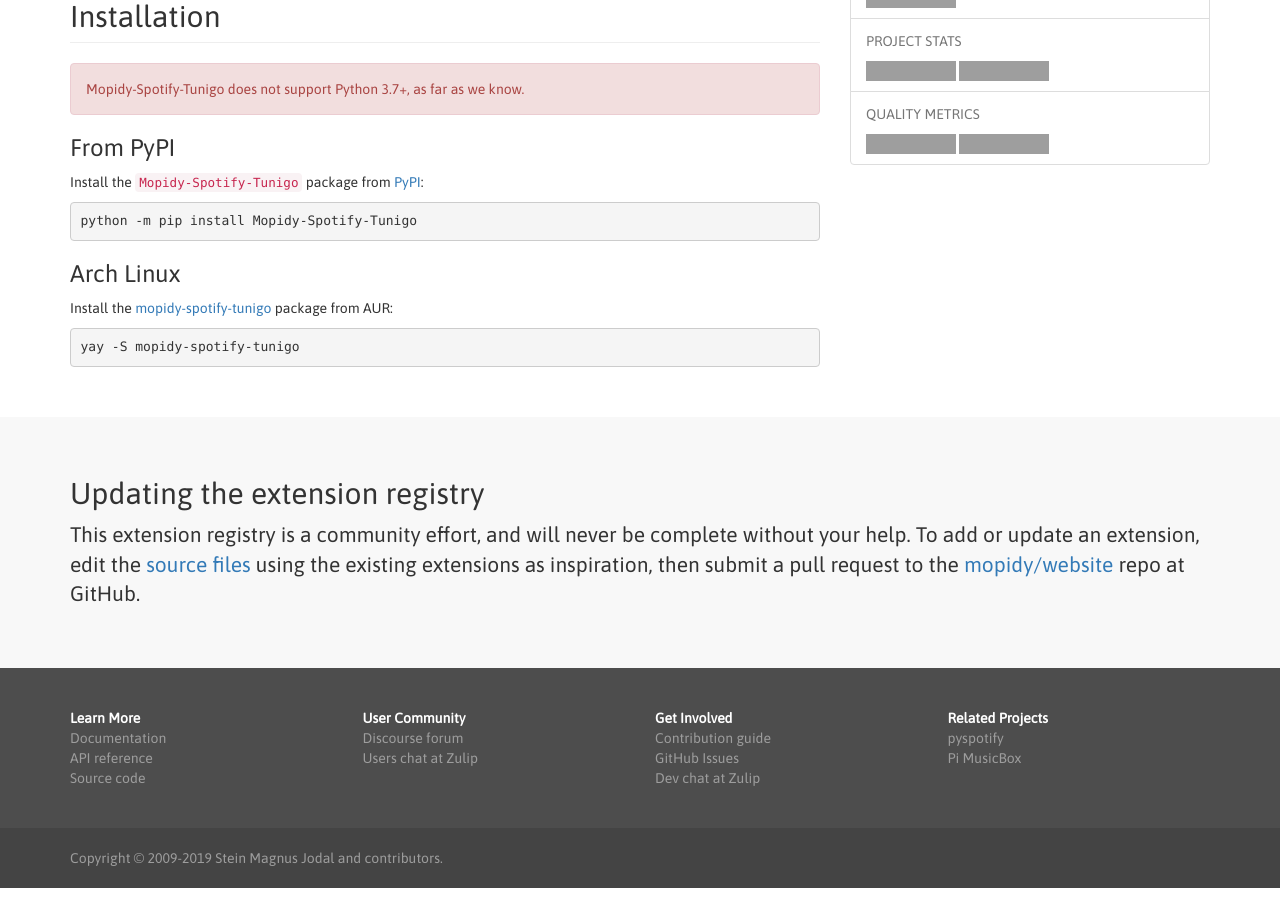
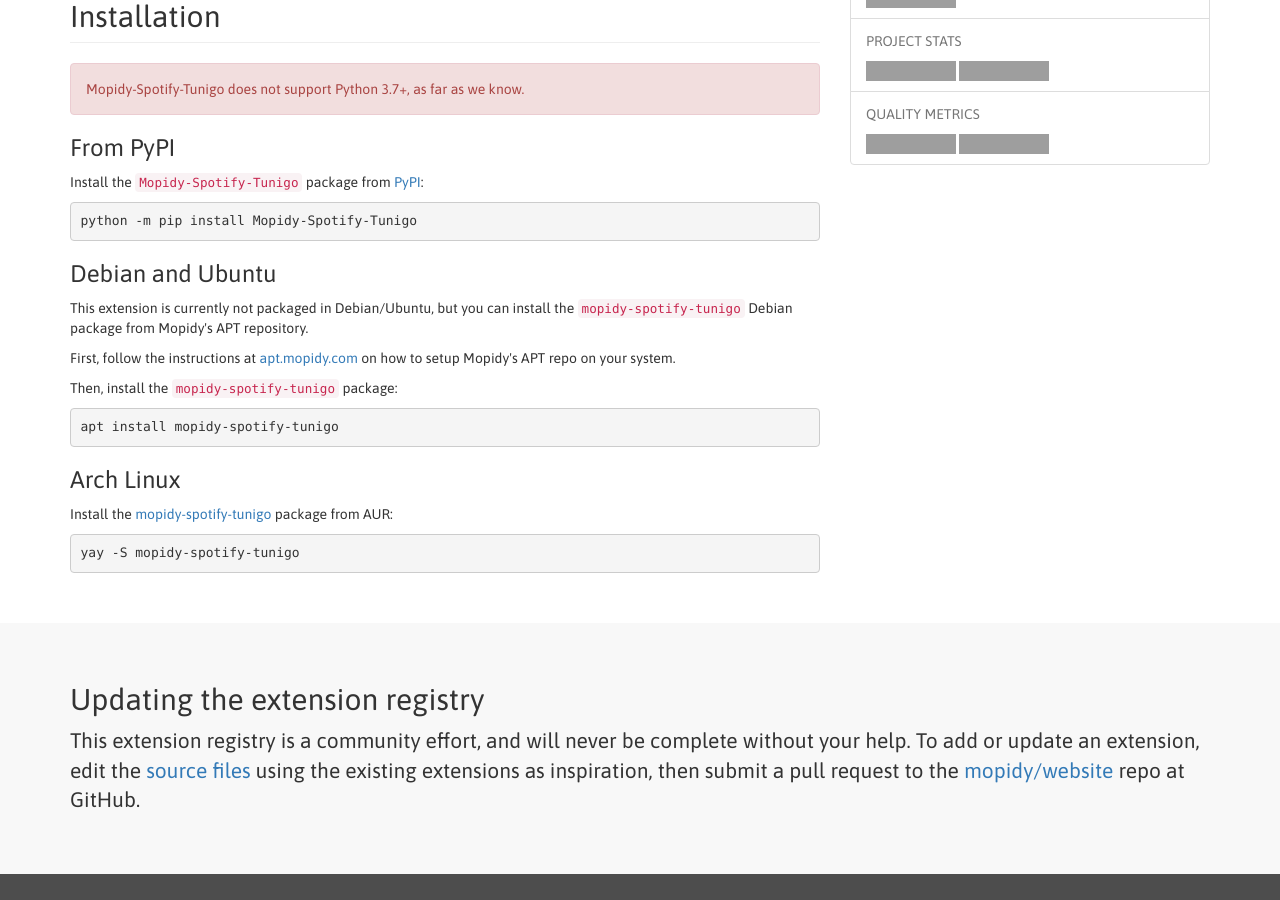
Before and after one commit to mopidy/website, a Jekyll site: the page built from _ext/spotify-tunigo.md, in a window 1280 px wide and 900 px high, scrolled down 586 px, cut to the strip 0-900 px from the top of the window. Built offline with Jekyll 4.4.1, drawn with Linux system fonts in a browser that asks for light colours; grey boxes are pictures that could not be loaded.

Commit message:
ext: Add Debian package for mopidy-spotify-tunigo

```diff
--- a/_ext/spotify-tunigo.md
+++ b/_ext/spotify-tunigo.md
@@ -8,6 +8,7 @@
   coveralls: true
 dist:
   pypi: Mopidy-Spotify-Tunigo
+  apt-mopidy: mopidy-spotify-tunigo
   arch-aur: mopidy-spotify-tunigo
 py3: false
 ---
```
